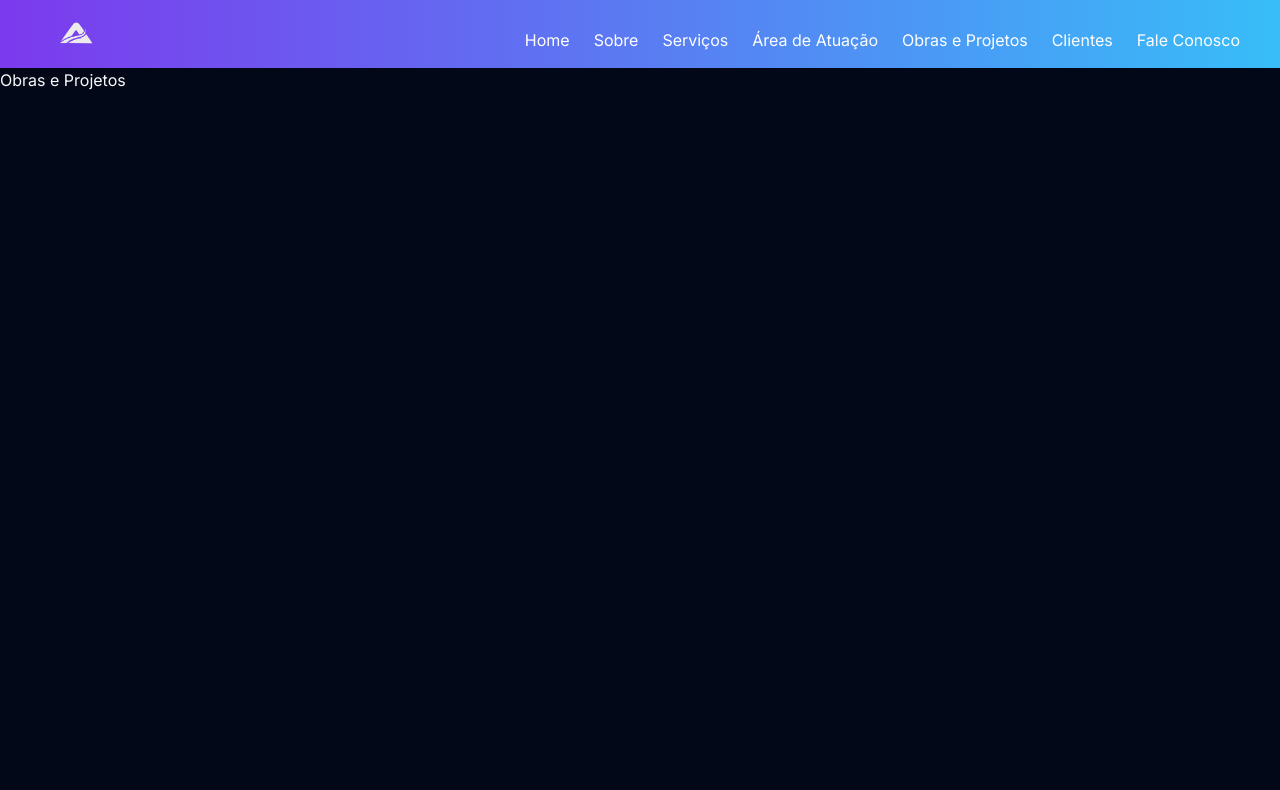
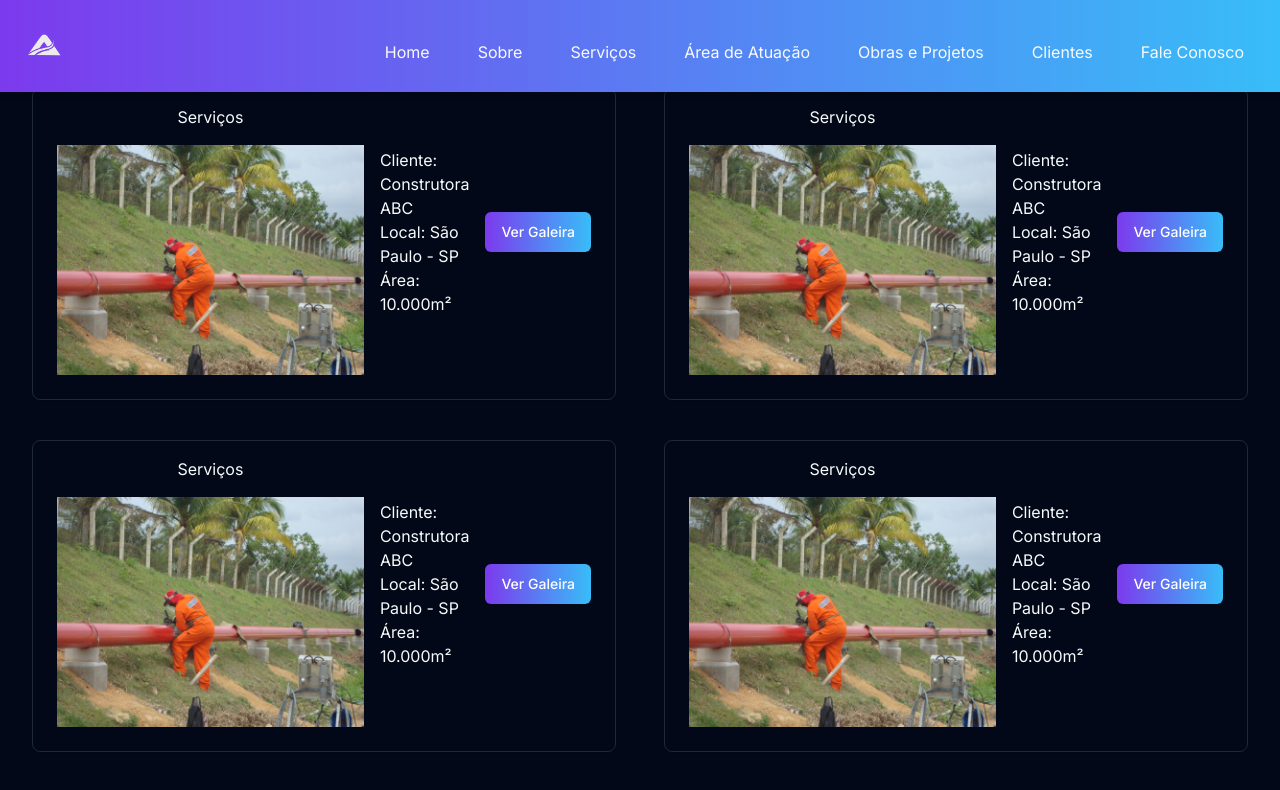
Before and after one commit to DevRick556/america-do-sull, a Next.js app: page /obras-e-projetos in a window 1280 px wide. Shown: the top 790 px of the page. Built offline with nearby package versions, Linux system fonts and the light colour scheme.

Commit message:
alteração antes de trocar

```diff
--- a/app/(home)/_components/contato.tsx
+++ b/app/(home)/_components/contato.tsx
@@ -13,7 +13,6 @@ const Contato = () => {
           <li> Telefone II: 92 98194-3131</li>
           <li>Telefone III: 92 98138-0633</li>
           <li>E-mail: romaster@romaster.com.br</li>
-          <li>ola mundo</li>
         </ul>
       </div>
     </div>
--- a/app/(home)/page.tsx
+++ b/app/(home)/page.tsx
@@ -24,11 +24,13 @@ const HomePage = () => {
         <Qualidades/>
       </div>
 
-      <div id="servicos" className="p-4 mt-5 flex gap-5 py-5 overflow-x-scroll [&::-webkit-scrollbar]:hidden">
-      <h2 className="items-center ml-4 font-semibold">Serviços</h2>
-        <Servicos/>
-        <Servicos/>
-        <Servicos/>
+      <div id="servicos" className="mt-5">
+        <h2  className="items-center ml-4 font-semibold">Serviços</h2>
+        <div className="p-4  flex gap-5 py-5 overflow-x-scroll [&::-webkit-scrollbar]:hidden">
+          <Servicos/>
+          <Servicos/>
+          <Servicos/>
+        </div>
       </div>
       {/* area de atuação */}
       <div id="areadeatuacao">
--- a/app/_components/header.tsx
+++ b/app/_components/header.tsx
@@ -5,59 +5,118 @@ import Image from "next/image";
 import Link from "next/link";
 import { useState } from "react";
 
-
 // import { AlignJustify } from 'lucide-react';
 
 const Header = () => {
+  const navBar = [
+    { id: 1, name: "Home", link: "/" },
+    { id: 2, name: "Sobre", link: "/#sobre" },
+    { id: 3, name: "Serviços", link: "/#servicos" },
+    { id: 4, name: "Área de Atuação", link: "/#areadeatuacao" },
+    { id: 5, name: "Obras e Projetos", link: "/obras-e-projetos" },
+    { id: 6, name: "Clientes", link: "/#clientes" },
+    { id: 7, name: "Fale Conosco", link: "/fale-conosco" },
+  ];
 
   const [menuCLick, setClick] = useState(false);
 
   const hamburguerClick = () => {
-    setClick(!menuCLick)
-  }
-
+    setClick(!menuCLick);
+  };
 
   return (
-
     <>
-      <nav className="flex items-center justify-between bg-gradient-to-r from-violet-600 to-sky-400 text-white p-4 px-10 relative scroll-smooth md:scroll-auto">
+      <nav className="fixed top-0 left-0 z-50 w-full bg-gradient-to-r from-violet-600 to-sky-400 shadow-md">
         {/* logo aquir */}
-
-        <div className="ml-4"><Link href="/">
-          <Image src="/logo.png" alt="logo" width={42} height={40}/>
-        </Link></div>
-
+        <div className="flex items-center justify-between px-6 py-4">
+            <Link href="/">
+              <Image src="/logo.png" alt="logo" width={42} height={40} />
+            </Link>
 
           {/* icone do menu hamburguer */}
-        <div className=" md:hidden absolute right-5">
-          <button onClick={() => hamburguerClick()} className="block md:hidden">
-            {menuCLick? <X size={30}/> : <AlignJustify size={30}/>}
+          <div className="absolute right-5 md:hidden">
+            <button
+              onClick={() => hamburguerClick()}
+              className="block md:hidden"
+            >
+              {menuCLick ? <X size={30} /> : <AlignJustify size={30} />}
             </button>
           </div>
 
           {/* header */}
-        <div className="flex items-center cursor-pointer r">
-          <ul className=" gap-6 mt-3 md:flex hidden">
-            <li><Link href="/">Home</Link></li>
+          <div className="flex cursor-pointer items-center">
+            <ul className="mt-3 hidden gap-6 md:flex">
+              {navBar.map((item) => {
+                return (
+                  <Link key={item.id} href={item.link}>
+                    <li className="rounded-lg p-3 transition duration-150 hover:backdrop-brightness-90 focus:outline-2">
+                      {item.name}
+                    </li>
+                  </Link>
+                );
+              })}
+            </ul>
+            {/* <ul className=" gap-6 mt-3 md:flex hidden">
+            <li className=" hover:bg-[#028fcc] focus:outline-2"><Link href="/">Home</Link></li>
             <li><Link href="/#sobre">Sobre</Link></li>
             <li><Link href="/#servicos">Serviços</Link></li>
             <li><Link href="/#areadeatuacao">Área de Atuação</Link></li>
             <li><Link href="/obras-e-projetos">Obras e Projetos</Link></li>
             <li><Link href="/#clientes">Clientes</Link></li>
             <li><Link href="/fale-conosco">Fale Conosco</Link></li>
-          </ul>
+          </ul> */}
             {/* <menuHamburguer /> */}
-          {menuCLick &&(
-            <ul className="absolute top-full z-50 left-0 w-full bg-[#028fcc] flex flex-col items-center gap-4 py-4 md:hidden">
-              <li><Link href="/" onClick={() => setClick(false)}>Home</Link></li>
+            {menuCLick && (
+              // <ul className="absolute top-full z-50 left-0 w-full bg-[#028fcc] flex flex-col items-center gap-4 py-4 md:hidden">
+              //   {navBar.map((item) => {
+              //     return (
+              //       <Link key={item.id} href={item.link}>
+              //         <li className="rounded-lg p-3 transition duration-150 hover:backdrop-brightness-90 focus:outline-2" onClick={() => setClick(false)}>
+              //           {item.name}
+              //         </li>
+              //       </Link>
+              //     );
+              //   })}
+              // </ul>
+
+              <ul className="absolute left-0 top-full z-50 flex w-full flex-col items-center gap-4 bg-gradient-to-r from-violet-600 to-sky-400 py-4 md:hidden">
+                <li>
+                  <Link href="/" onClick={() => setClick(false)}>
+                    Home
+                  </Link>
+                </li>
                 <li>Sobre</li>
-              <li><Link href="/#servicos" onClick={() => setClick(false)}>Serviços</Link></li>
-              <li><Link href="/#servicos" onClick={() => setClick(false)}>Area de Atuação</Link></li>
-              <li><Link href="/obras-e-projetos" onClick={() => setClick(false)}>Obras e Projetos</Link></li>
-              <li><Link href="/#clientes" onClick={() => setClick(false)}>Clientes</Link></li>
-              <li><Link href="/fale-conosco" onClick={() => setClick(false)}>Fale Conosco</Link></li>
+                <li>
+                  <Link href="/#servicos" onClick={() => setClick(false)}>
+                    Serviços
+                  </Link>
+                </li>
+                <li>
+                  <Link href="/#servicos" onClick={() => setClick(false)}>
+                    Área de Atuação
+                  </Link>
+                </li>
+                <li>
+                  <Link
+                    href="/obras-e-projetos"
+                    onClick={() => setClick(false)}
+                  >
+                    Obras e Projetos
+                  </Link>
+                </li>
+                <li>
+                  <Link href="/#clientes" onClick={() => setClick(false)}>
+                    Clientes
+                  </Link>
+                </li>
+                <li>
+                  <Link href="/fale-conosco" onClick={() => setClick(false)}>
+                    Fale Conosco
+                  </Link>
+                </li>
               </ul>
             )}
+          </div>
         </div>
       </nav>
     </>
--- /dev/null
+++ b/app/obras-e-projetos/__components/Obras.tsx
@@ -0,0 +1,90 @@
+import { Button } from "@/app/_components/ui/button";
+import { Card, CardContent } from "@/app/_components/ui/card";
+import {
+    Carousel,
+    CarouselContent,
+    CarouselNext,
+    CarouselPrevious,
+} from "@/app/_components/ui/carousel";
+import {
+    Dialog,
+    DialogContent,
+    DialogDescription,
+    DialogHeader,
+    DialogTitle,
+    DialogTrigger,
+} from "@/app/_components/ui/dialog";
+import Image from "next/image";
+
+const Obras = () => {
+    const slideImages = ["/1.jpg", "/2.jpg", "/3.jpg", "/4.jpg", "/5.jpg"];
+    return (
+        <div className="max-w-screen-lg mx-auto"> {/* Contêiner responsivo */}
+            <div className="mx-4 mt-6 gap-4">
+                <Card>
+                    <CardContent className="flex flex-col md:flex-row items-start md:items-center space-x-0 md:space-x-4"> {/* Flex responsivo */}
+                        <div className="flex flex-col text-center w-full md:w-auto"> {/* Largura responsiva */}
+                            <h3 className="m-4">Serviços</h3>
+                            <Image
+                                src="/3m.jpeg"
+                                alt="trabjo"
+                                width={380}
+                                height={250}
+                                className="w-full h-auto" // Imagem responsiva
+                            />
+                        </div>
+                        <div className="mt-4 md:mt-0 w-full md:w-auto"> {/* Margem responsiva */}
+                            <div>
+                                <div>Cliente: Construtora ABC</div>
+                                <div>Local: São Paulo - SP</div>
+                                <div>Área: 10.000m²</div>
+                            </div>
+                        </div>
+                        <div className="mt-4 md:mt-0 w-full md:w-auto">
+                            <Dialog>
+                                <DialogTrigger asChild>
+                                    <Button className="bg-gradient-to-r from-violet-600 to-sky-400 text-white">
+                                        Ver Galeira
+                                    </Button>
+                                </DialogTrigger>
+                                <DialogContent className="w-[90vw] md:w-4/5 "> {/* Dialog responsivo */}
+                                    <DialogHeader>
+                                        <DialogTitle className="m-4">Obra</DialogTitle>
+                                        <DialogDescription  className="text-xl">
+                                            <div className="flex-col">
+                                                <div>
+                                                    Montagem das instalações de prevenção e combate a
+                                                    incêndio contemplando: casa de bombas, rede de
+                                                    hidrantes, rede de sprinklers, sistema de alarme e
+                                                    detecção, instalação de válvulas de governo e
+                                                    tubulações de diametros de 2 a 10
+                                                </div>
+                                            </div>
+                                        </DialogDescription>
+                                        <Carousel>
+                                            <CarouselContent>
+                                                {slideImages.map((item) => (
+                                                    <Image
+                                                        key={item}
+                                                        width={2500}
+                                                        height={2300}
+                                                        alt="slide-image"
+                                                        src={item}
+                                                    />
+                                                ))}
+                                            </CarouselContent>
+                                            <CarouselPrevious className="ml-6" />
+                                            <CarouselNext className="mr-6" />
+                                        </Carousel>
+                                    </DialogHeader>
+                                </DialogContent>
+                            </Dialog>
+                        </div>
+                    </CardContent>
+                </Card>
+            </div>
+        </div>
+    );
+};
+
+export default Obras;
--- a/app/obras-e-projetos/page.tsx
+++ b/app/obras-e-projetos/page.tsx
@@ -1,6 +1,17 @@
+import Obras from "./__components/Obras";
 
 const ObrasEProjetosPage = () => {
-    return ( <h1>Obras e Projetos</h1> );
+    return (
+        <div>
+            <h1 className="m-4 text-center ">Obras e Projetos</h1>
+            <div className="grid grid-cols-2 gap-4 mt-6 mx-4">
+                <Obras/>
+                <Obras/>
+                <Obras/>
+                <Obras/>
+            </div>
+        </div>
+     );
 }
 
 export default ObrasEProjetosPage;
```
Also changed, not shown: app/(home)/_components/servicos.tsx (+3 -13 lines), public/3m.jpeg (added). Lines whose indentation alone changed are shown as unchanged.
